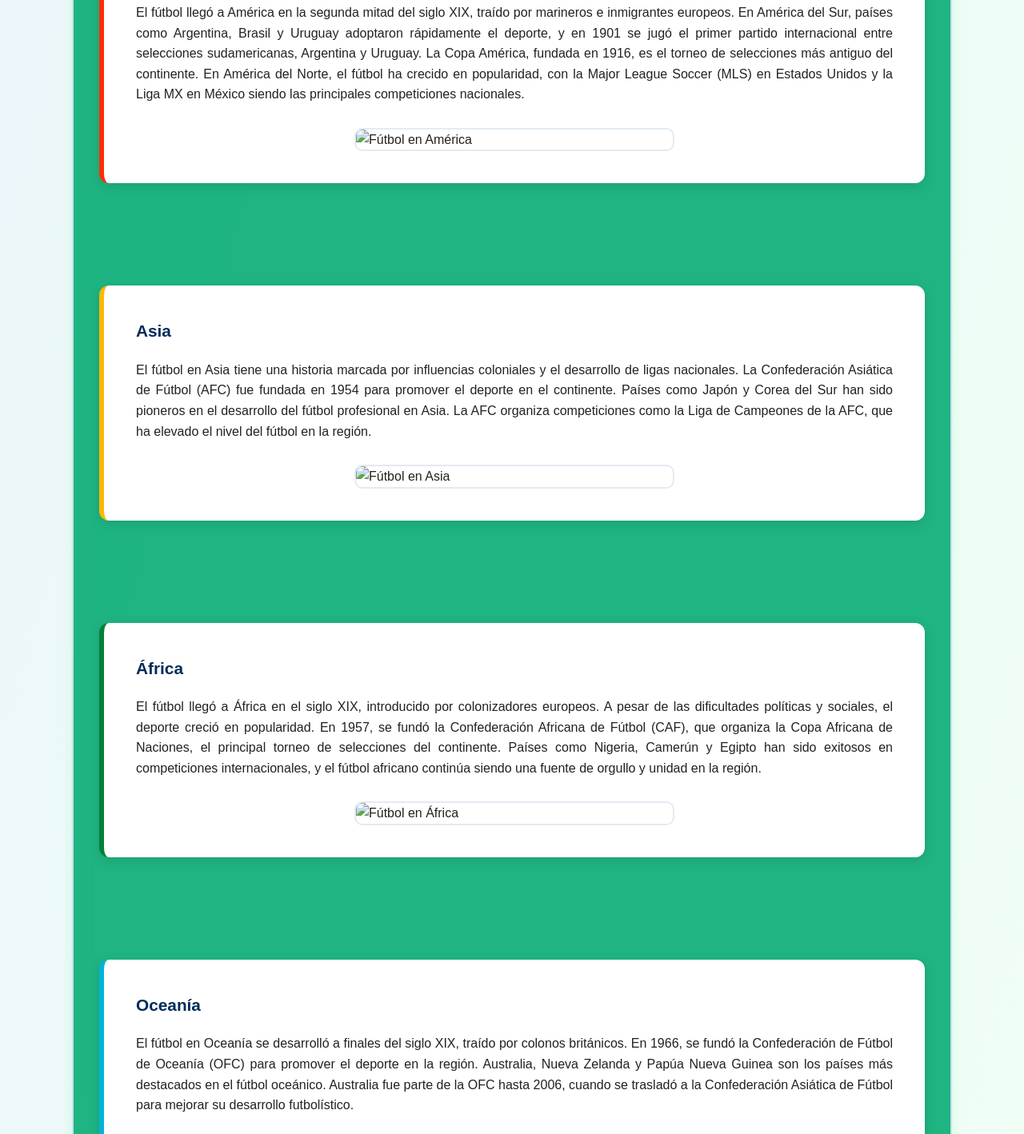
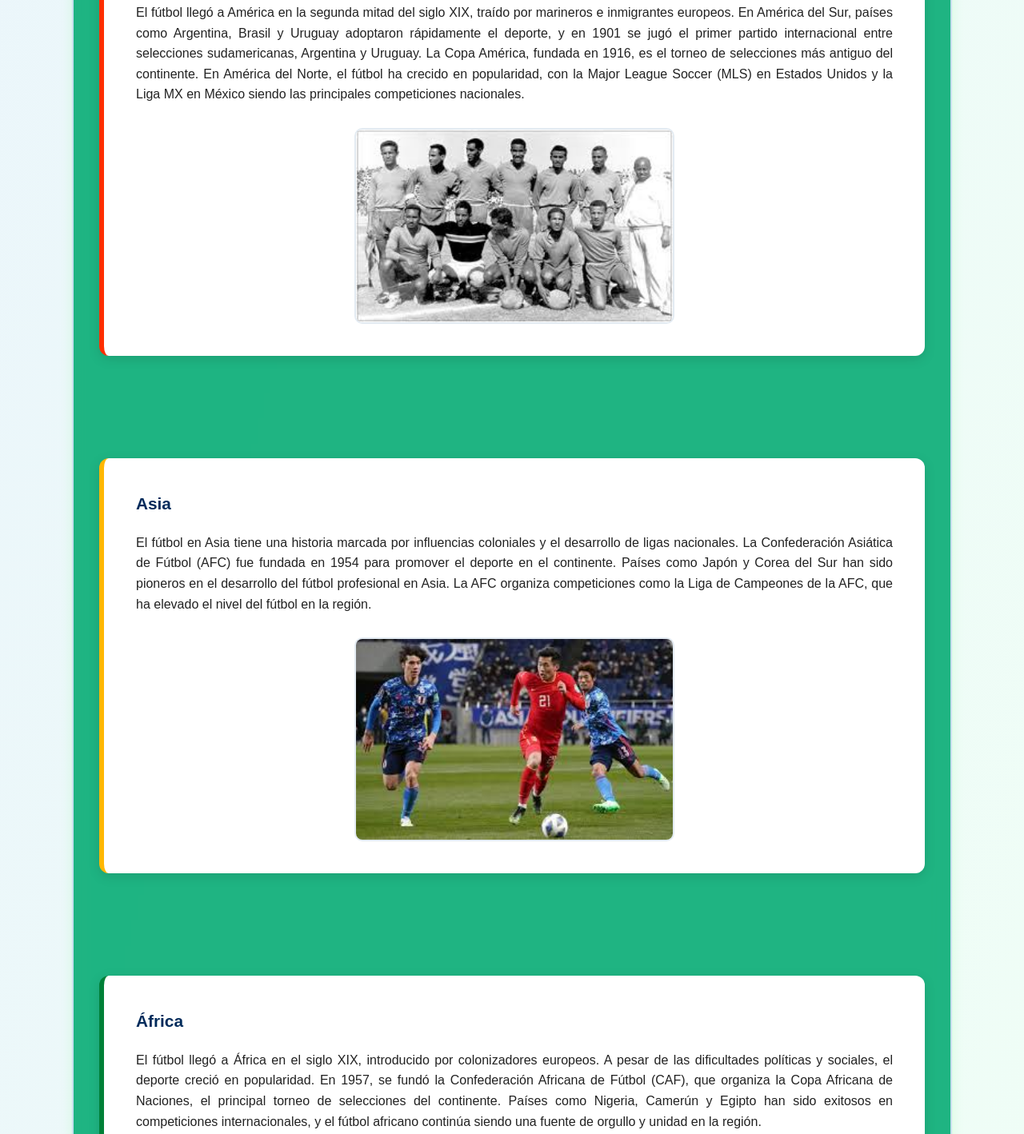
Before and after one commit to ErickAbanto/PAGINA-WEB-DE-FUTBOL, a plain HTML site: page index.html in a window 1280 px wide. Shown: the part 2092-3510 px from the top of the page at 80% size. Drawn offline with Linux system fonts and the light colour scheme.

```diff
--- a/index.html
+++ b/index.html
@@ -90,14 +90,14 @@
           <p class="continente__texto">
          El fútbol llegó a América en la segunda mitad del siglo XIX, traído por marineros e inmigrantes europeos. En América del Sur, países como Argentina, Brasil y Uruguay adoptaron rápidamente el deporte, y en 1901 se jugó el primer partido internacional entre selecciones sudamericanas, Argentina y Uruguay. La Copa América, fundada en 1916, es el torneo de selecciones más antiguo del continente. En América del Norte, el fútbol ha crecido en popularidad, con la Major League Soccer (MLS) en Estados Unidos y la Liga MX en México siendo las principales competiciones nacionales.
           </p>
-          <img src="img/america-futbol.jpg" alt="Fútbol en América" class="continente__imagen" />
+          <img src="/public/imgs/image copy 2.png" alt="Fútbol en América" class="continente__imagen" />
         </div>
 <div class="continente continente--asia">
   <h3 class="continente__titulo">Asia</h3>
   <p class="continente__texto">
     El fútbol en Asia tiene una historia marcada por influencias coloniales y el desarrollo de ligas nacionales. La Confederación Asiática de Fútbol (AFC) fue fundada en 1954 para promover el deporte en el continente. Países como Japón y Corea del Sur han sido pioneros en el desarrollo del fútbol profesional en Asia. La AFC organiza competiciones como la Liga de Campeones de la AFC, que ha elevado el nivel del fútbol en la región.
   </p>
-  <img src="img/asia-futbol.jpg" alt="Fútbol en Asia" class="continente__imagen" />
+  <img src="/public/imgs/image copy.png" alt="Fútbol en Asia" class="continente__imagen" />
 </div>
 
         <div class="continente continente--africa">
@@ -105,7 +105,7 @@
           <p class="continente__texto">
            El fútbol llegó a África en el siglo XIX, introducido por colonizadores europeos. A pesar de las dificultades políticas y sociales, el deporte creció en popularidad. En 1957, se fundó la Confederación Africana de Fútbol (CAF), que organiza la Copa Africana de Naciones, el principal torneo de selecciones del continente. Países como Nigeria, Camerún y Egipto han sido exitosos en competiciones internacionales, y el fútbol africano continúa siendo una fuente de orgullo y unidad en la región.
           </p>
-          <img src="img/africa-futbol.jpg" alt="Fútbol en África" class="continente__imagen" />
+          <img src="/public/imgs/image.png" alt="Fútbol en África" class="continente__imagen" />
         </div>
 
         <div class="continente continente--oceania">
```
Also changed, not shown: public/imgs/image copy 2.png (added), public/imgs/image copy.png (added), public/imgs/image.png (added).
